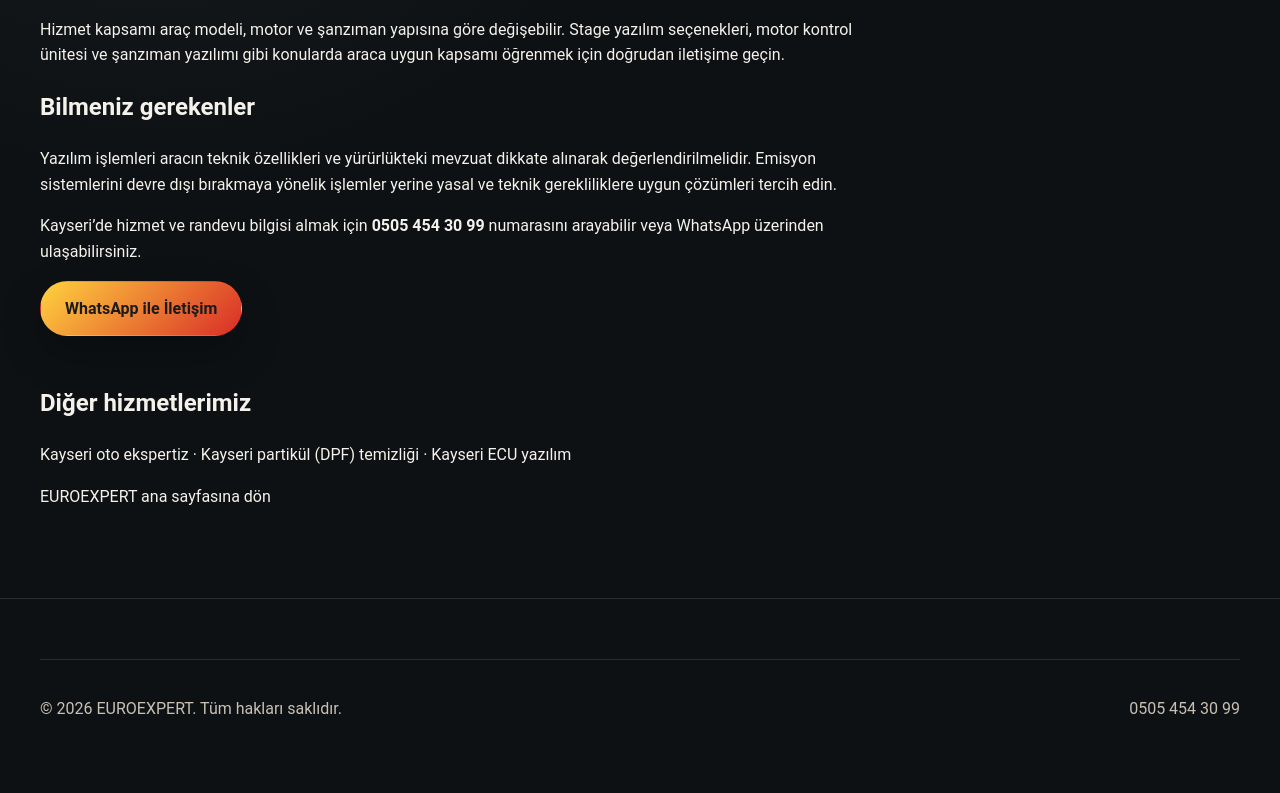
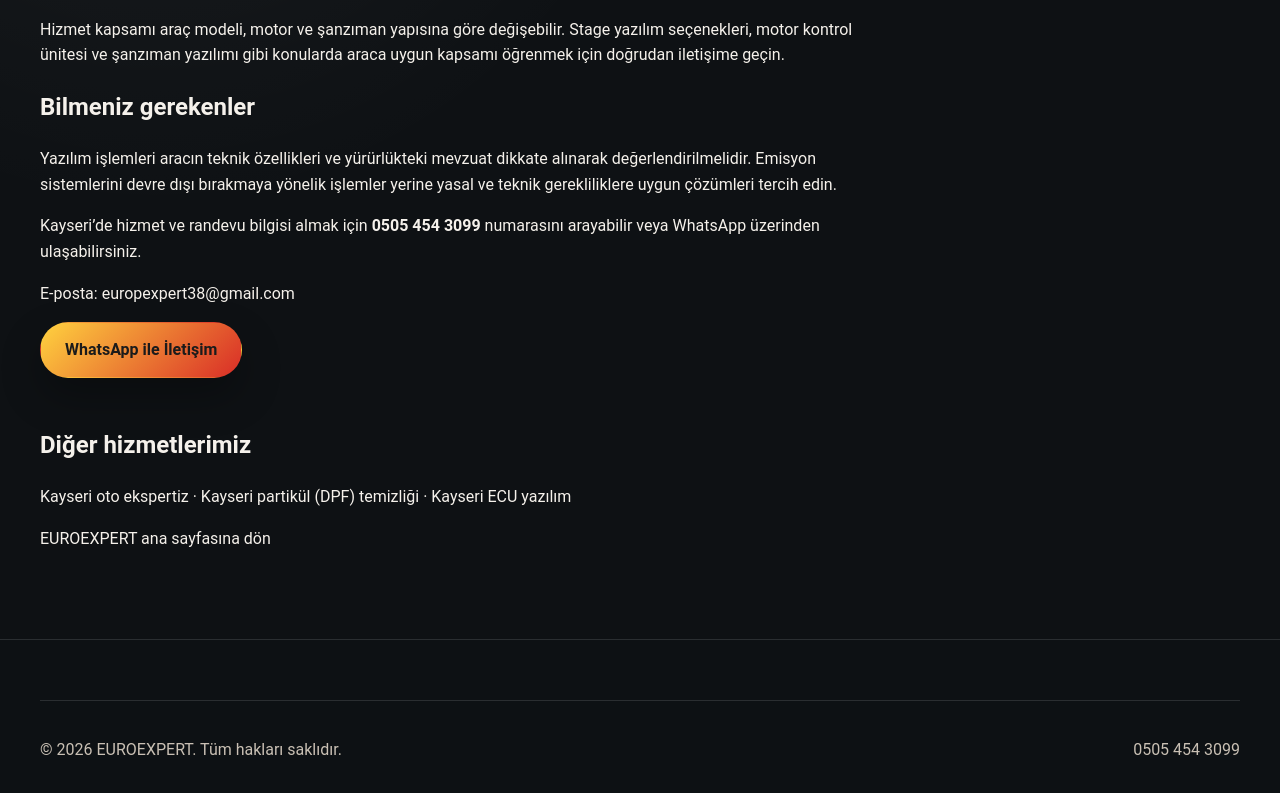
Before and after one commit to Gazinizx/websit, a plain HTML site: page kayseri-ecu-yazilim.html in a window 1280 px wide. Shown: the part 585-1378 px from the top of the page. Before the commit the page ends 1352 px from the top, so only its background shows below. Drawn offline with Linux system fonts and the light colour scheme.

Commit message:
Update EUROEXPERT contact details

```diff
--- a/kayseri-ecu-yazilim.html
+++ b/kayseri-ecu-yazilim.html
@@ -30,12 +30,13 @@
 <h2>Kayseri ECU Yazılım ve Arıza Tespiti: Hizmet Bilgileri</h2><p>ECU, motor ve ilgili sistemlerin elektronik kontrolünü sağlayan ünitedir. Yazılım veya performans optimizasyonu düşünülmeden önce aracın mevcut teknik durumu ve arıza kayıtları değerlendirilmelidir. EUROEXPERT, araç özelinde teknik analiz ve ECU yazılım çözümleri hakkında bilgi sunar.</p>
 <h2>Kontrol ve hizmet kapsamı</h2><p>Hizmet kapsamı araç modeli, motor ve şanzıman yapısına göre değişebilir. Stage yazılım seçenekleri, motor kontrol ünitesi ve şanzıman yazılımı gibi konularda araca uygun kapsamı öğrenmek için doğrudan iletişime geçin.</p>
 <h2>Bilmeniz gerekenler</h2><p>Yazılım işlemleri aracın teknik özellikleri ve yürürlükteki mevzuat dikkate alınarak değerlendirilmelidir. Emisyon sistemlerini devre dışı bırakmaya yönelik işlemler yerine yasal ve teknik gerekliliklere uygun çözümleri tercih edin.</p>
-<p>Kayseri’de hizmet ve randevu bilgisi almak için <a href="tel:+905054543099"><strong>0505 454 30 99</strong></a> numarasını arayabilir veya WhatsApp üzerinden ulaşabilirsiniz.</p>
+<p>Kayseri’de hizmet ve randevu bilgisi almak için <a href="tel:+905054543099"><strong>0505 454 3099</strong></a> numarasını arayabilir veya WhatsApp üzerinden ulaşabilirsiniz.</p>
+<p>E-posta: <a href="mailto:europexpert38@gmail.com">europexpert38@gmail.com</a></p>
 <p><a class="primary-btn" href="https://wa.me/905054543099">WhatsApp ile İletişim</a></p>
 </section>
 <section style="margin-top:48px"><h2>Diğer hizmetlerimiz</h2>
 <p><a href="kayseri-oto-ekspertiz.html">Kayseri oto ekspertiz</a> · <a href="kayseri-partikul-dpf-temizligi.html">Kayseri partikül (DPF) temizliği</a> · <a href="kayseri-ecu-yazilim.html">Kayseri ECU yazılım</a></p>
 <p><a href="index.html">EUROEXPERT ana sayfasına dön</a></p></section>
 </main>
-<footer><div class="container footer-bottom"><p>© 2026 EUROEXPERT. Tüm hakları saklıdır.</p><a href="tel:+905054543099">0505 454 30 99</a></div></footer>
+<footer><div class="container footer-bottom"><p>© 2026 EUROEXPERT. Tüm hakları saklıdır.</p><a href="tel:+905054543099">0505 454 3099</a></div></footer>
 </body></html>
```
